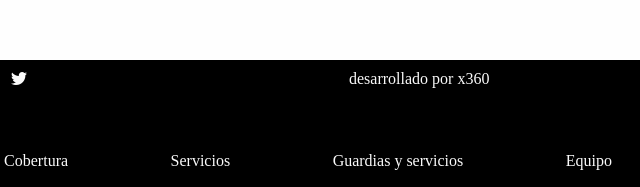
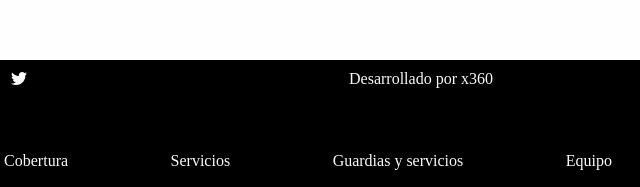
Before and after one commit to drupieHacker/secureServerBackend, a plain HTML site: page index.html in a window 1280 px wide. Shown: the part 2164-2351 px from the top of the page, 585-1225 px from the left. Drawn offline with nearby package versions, Linux system fonts and the light colour scheme; files whose address does not match are found by name; a web font is replaced by a local one.

Commit message:
this a corection about of one letter

```diff
--- a/index.html
+++ b/index.html
@@ -426,7 +426,7 @@
 
         <div class="autor">
 
-          <p>  desarrollado por x360</p>
+          <p>  Desarrollado por x360</p>
 
         </div>
 
```
